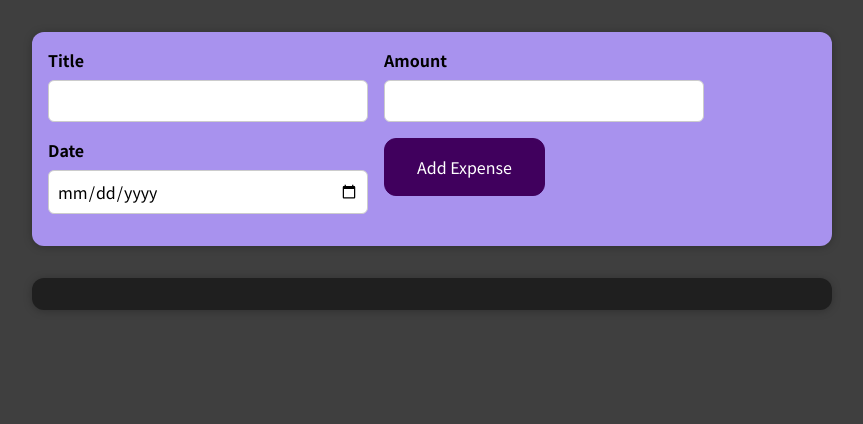
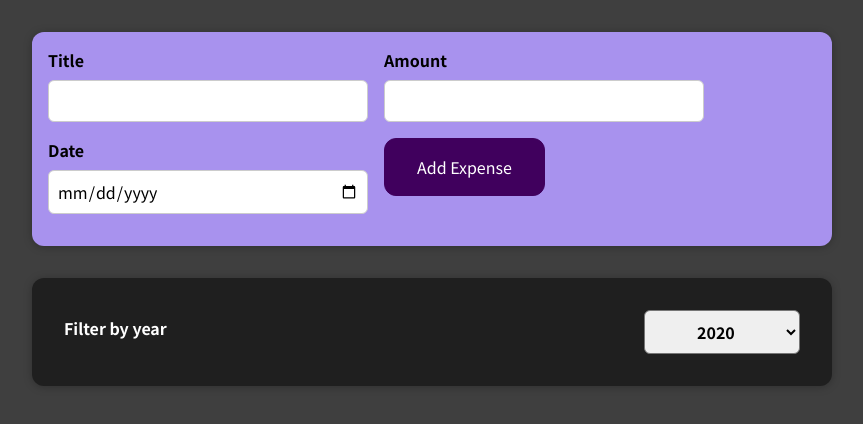
Before and after one commit to GeethasriIrudayasamy/Expense_Tracker_1, a React (Create React App) app: page / in a window 1280 px wide. Shown: the top 424 px of the page, without its empty margins (208-1071 px from the left). Built offline with nearby package versions, Linux system fonts and the light colour scheme.

Commit message:
Added a filter by year which does not work

```diff
--- a/src/Components/ExpenseDetails/Expenses.js
+++ b/src/Components/ExpenseDetails/Expenses.js
@@ -1,9 +1,20 @@
+import React, { useState } from "react";
 import Card from "../Card/Card";
 import ExpenseItem from "../ExpenseItem/ExpenseItem";
+import ExpensesFilter from "../ExpenseFilter/ExpenseFilter";
 
 const Expenses = (props) => {
+    const [filteredYear, setFilteredYear] = useState("2020");
+
+    const filterChangeHandler = (selectedYear) => {
+        setFilteredYear(selectedYear);
+    };
     return (
         <Card className="expenses">
+            <ExpensesFilter
+                selected={filteredYear}
+                onChangeFilter={filterChangeHandler}
+            />
             {props.item.map((data) => (
                 <ExpenseItem
                     date={data.date}
--- /dev/null
+++ b/src/Components/ExpenseFilter/ExpenseFilter.css
@@ -0,0 +1,24 @@
+.expenses-filter {
+    color: white;
+    padding: 0 1rem;
+}
+
+.expenses-filter__control {
+    display: flex;
+    width: 100%;
+    align-items: center;
+    justify-content: space-between;
+    margin: 1rem 0;
+}
+
+.expenses-filter label {
+    font-weight: bold;
+    margin-bottom: 0.5rem;
+}
+
+.expenses-filter select {
+    font: inherit;
+    padding: 0.5rem 3rem;
+    font-weight: bold;
+    border-radius: 6px;
+}
--- /dev/null
+++ b/src/Components/ExpenseFilter/ExpenseFilter.js
@@ -0,0 +1,25 @@
+import React from "react";
+
+import "./ExpenseFilter.css";
+
+const ExpensesFilter = (props) => {
+    const dropdownChangeHandler = (event) => {
+        props.onChangeFilter(event.target.value);
+    };
+
+    return (
+        <div className="expenses-filter">
+            <div className="expenses-filter__control">
+                <label>Filter by year</label>
+                <select value={props.selected} onChange={dropdownChangeHandler}>
+                    <option value="2022">2022</option>
+                    <option value="2021">2021</option>
+                    <option value="2020">2020</option>
+                    <option value="2019">2019</option>
+                </select>
+            </div>
+        </div>
+    );
+};
+
+export default ExpensesFilter;
```
